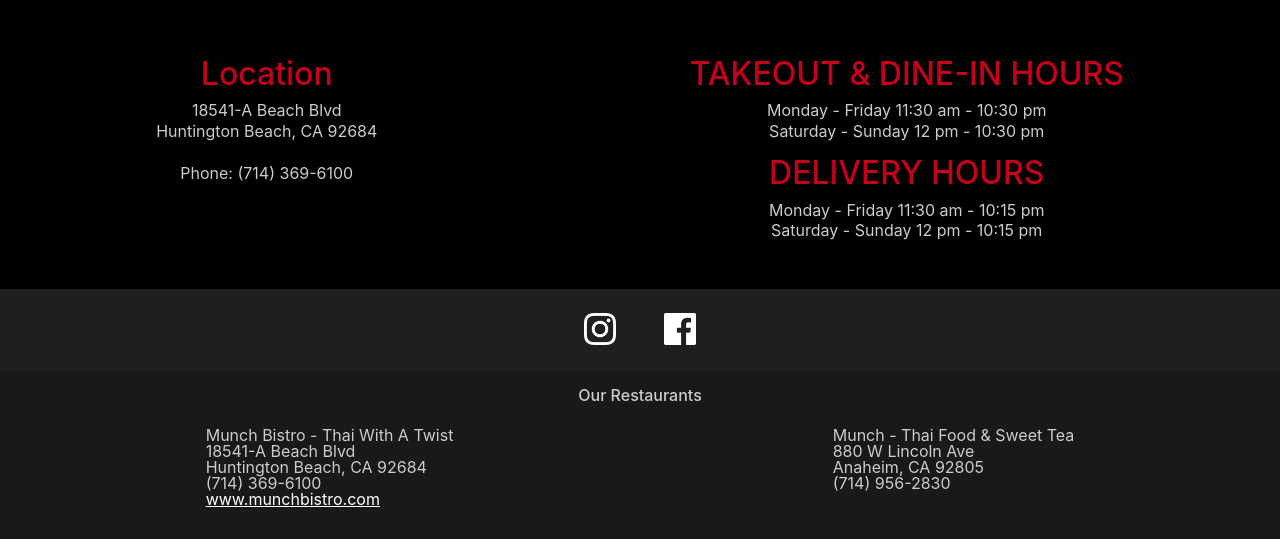
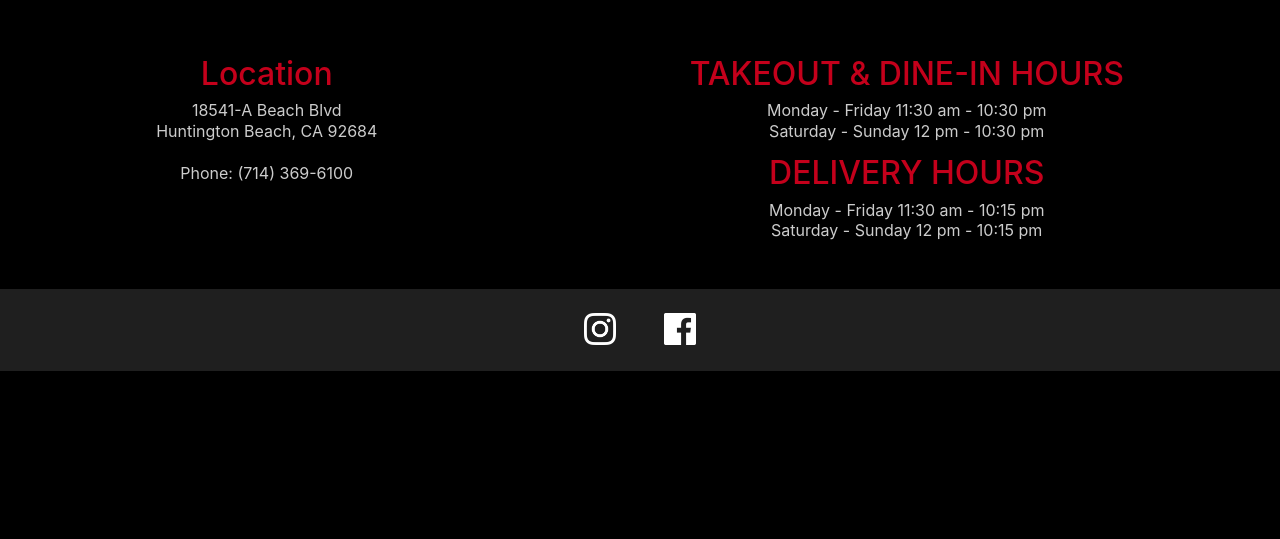
Before and after one commit to aOpenbrier/munchthai, a website: page public/index.html in a window 1280 px wide. Shown: the part 6913-7452 px from the top of the page. After the commit the page ends 7284 px from the top, so only its background shows below. Drawn offline with Linux system fonts and the light colour scheme; grey boxes are pictures that could not be loaded.

Commit message:
remove locations section

```diff
--- a/public/index.html
+++ b/public/index.html
@@ -124,34 +124,13 @@
                 <h2>DELIVERY HOURS</h2>
                 <p>Monday - Friday 11:30 am - 10:15 pm</p>
                 <p>Saturday - Sunday 12 pm - 10:15 pm</p>
-
             </div>
         </div>
         <div class="sociallinks">
             <a aria-label="Find on Instagram" href="https://www.facebook.com/munchthaifood/" rel="noopener" target="_blank"><img class="invert" src="./assets/images/instagram.png" alt="instagram logo"></a>
             <a aria-label="Like on Facebook" href="https://www.instagram.com/munchthaifood/" rel="noopener" target="_blank"> <img src="./assets/images/facebook.png" alt="facebook logo"></a>
         </div>
-        <div class="location">
-            <h6>Our Restaurants</h6>
-            <div class="restaurants">
-                <div>
-                    <p>Munch Bistro - Thai With A Twist</p>
-                    <p>18541-A Beach Blvd</p>
-                    <p>Huntington Beach, CA 92684</p>
-                    <p>(714) 369-6100</p>
-                    <a href="https://www.munchbistro.com/">
-                        <p>www.munchbistro.com</p>
-                    </a>
-                </div>
-                <div>
-                    <p>Munch - Thai Food & Sweet Tea</p>
-                    <p>880 W Lincoln Ave</p>
-                    <p>Anaheim, CA 92805</p>
-                    <p>(714) 956-2830</p>
 
-                </div>
-            </div>
-        </div>
     </footer>
     <script src="./assets/js/dragscroll.js"></script>
     <script src="./assets/js/nav.js"></script>
```
